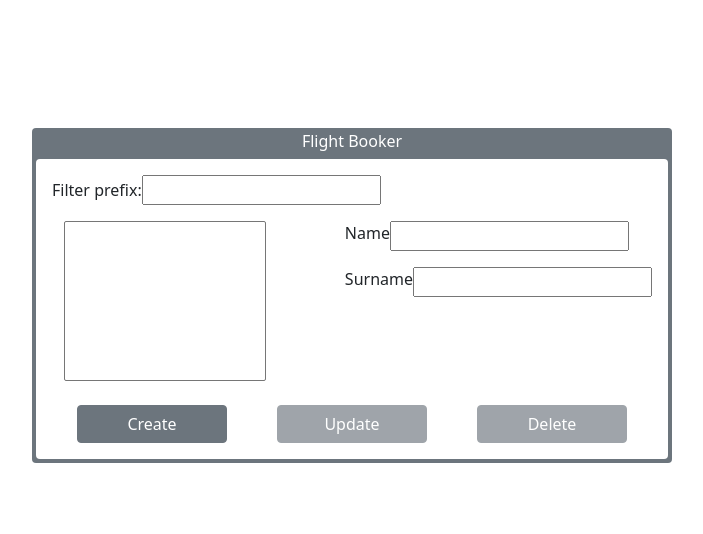
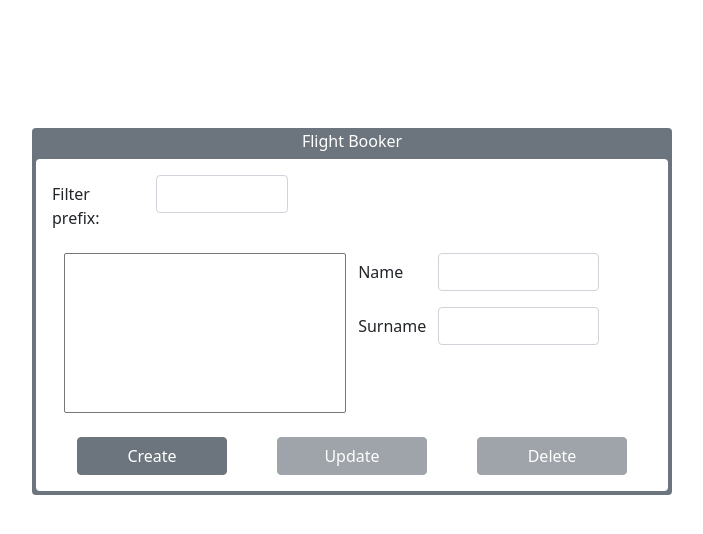
Before and after one commit to ShivanshTB/7-Day-Challenge, an Angular app: page /crud in a window 1280 px wide. Shown: the top 534 px of the page, without its empty margins (288-991 px from the left). Built offline with nearby package versions, Linux system fonts and the light colour scheme.

Commit message:
3662 crud changes

```diff
--- a/src/app/app.module.ts
+++ b/src/app/app.module.ts
@@ -10,6 +10,7 @@ import { TimerComponent } from './timer/timer.component';
 import { CrudComponent } from './crud/crud.component';
 import { CellsComponent } from './cells/cells.component';
 import { FormsModule } from '@angular/forms';
+import { ReactiveFormsModule } from '@angular/forms';
 @NgModule({
   declarations: [
     AppComponent,
@@ -24,6 +25,7 @@ import { FormsModule } from '@angular/forms';
     BrowserModule,
     AppRoutingModule,
     FormsModule,
+    ReactiveFormsModule,
   ],
   providers: [],
   bootstrap: [AppComponent]
--- a/src/app/crud/crud.component.html
+++ b/src/app/crud/crud.component.html
@@ -1,36 +1,63 @@
-
-<section class="container d-block w-50 h-50 p-1  bg-secondary text-white rounded">
+<section
+  class="container d-block w-50 h-50 p-1 bg-secondary text-white rounded">
   <h6 class="text-center">Flight Booker</h6>
-    <div class=" container d-block justify-content-center align-items-center p-3 bg-white text-dark w-100 rounded">
+  <div class="container d-block justify-content-center align-items-center p-3 bg-white text-dark w-100 rounded">
     <div id="search">
-           <label>Filter prefix: </label>
-           <input type="text" [(ngModel)]="search" (input)="find()" class="ml-3">
+        <div class="row mb-2">
+            <label class="col-sm-2 col-form-label">Filter prefix:</label>
+            <div class="col-sm-3">
+              <input type="text" class="form-control" [(ngModel)]="search" (input)="find()" >
             </div>
-       <div id="form" class="d-flex  justify-content-center mt-3">
-           <div class="display container">
-              <select name="" id="select" class="w-75" size="4" >
-            <option value="" (click) = "select(this.item)" *ngFor = "let item of dataArr" >
-                {{item.Name}} {{item.Surname}}
+          </div>
+      <!-- <label>Filter prefix: </label>
+      <input type="text" [(ngModel)]="search" (input)="find()" class="ml-3" /> -->
+    </div>
+    <div id="form" class="d-flex justify-content-around mt-3 w-100">
+      <div class="display container ">
+        <select id="select" class="w-100" size="4">
+          <option (click)="select(this.item)" *ngFor="let item of dataArr">
+            {{ item.firstname }} {{ item.surname }}
           </option>
         </select>
+      </div>
 
+      <div id="name" class="d-block w-100">
+        <form [formGroup]="nameForm">
+            <div class="row mb-3">
+              <label class="col-sm-3 col-form-label">Name</label>
+              <div class="col-sm-7">
+                <input type="text" class="form-control" formControlName="firstname">
               </div>
-           <div id="name" class="d-block w-75">
-               <div class="d-inline-flex justify-content-around">
+            </div>
+            <div class="row mb-3">
+              <label class="col-sm-3 col-form-label">Surname</label>
+              <div class="col-sm-7 ">
+                <input type="text" class="form-control" formControlName="surname" >
+              </div>
+            </div>
+          </form>
+        <!-- <div class="d-inline-flex justify-content-around">
           <span class="mr-4">Name </span>
           <input type="text" class="ml-5" id="nameField" [(ngModel)]="name">
         </div>
         <br>
          <div class="d-inline-flex mt-3">
           <span class="mr-4">Surname </span>
-                <input type="text" class="ml-1" id="surnameField" [(ngModel)]="surname">
+          <input type="text" class="ml-1" id="surnameField" [(ngModel)]="surname" >
+        </div>  -->
+      </div>
+
+    </div>
+    <div id="button" class="d-flex justify-content-around">
+      <button type="button" class="btn btn-secondary w-25 mt-4 mr-3" (click)="create()">
+        Create
+      </button>
+      <button type="button" class="btn btn-secondary w-25 mt-4 mr-3" [disabled]="updateBtn" (click)="update()">
+        Update
+      </button>
+      <button type="button" class="btn btn-secondary w-25 mt-4 mr-3" [disabled]="deleteBtn" (click)="delete()">
+        Delete
+      </button>
     </div>
   </div>
-       </div>
-        <div id="button" class=" d-flex justify-content-around">
-            <button type="button" class="btn btn-secondary w-25 mt-4 mr-3" (click)="create()">Create</button>
-            <button type="button" class="btn btn-secondary w-25 mt-4 mr-3" [disabled]="updateBtn" (click)="update()">Update</button>
-            <button type="button" class="btn btn-secondary w-25 mt-4 mr-3" [disabled]="deleteBtn" (click)="delete()">Delete</button>
-        </div>
-    </div>
-</section>
+<!-- </section> -->
--- a/src/app/crud/crud.component.ts
+++ b/src/app/crud/crud.component.ts
@@ -1,5 +1,5 @@
 import { Component, OnInit } from '@angular/core';
-import { findIndex } from 'rxjs';
+import { FormControl,FormGroup, Validators } from '@angular/forms';
 
 @Component({
   selector: 'app-crud',
@@ -12,24 +12,23 @@ export class CrudComponent implements OnInit {
 
   ngOnInit(): void {    }
 
-  name!: String;
-  surname!: String;
   dataArr :any[]= [];
   updateBtn: Boolean = true;
   deleteBtn: Boolean = true;
-  dataObj : any = {"Name":"","Surname":""};
   storeArr = this.dataArr;
   indexObj!: number;
   search!: string;
-  showSearch : Boolean = false;
-  toShow: Boolean = true;
+
+  nameForm = new FormGroup({
+    firstname: new FormControl(''),
+    surname: new FormControl('')
+  })
 
   read(){
-    if(this.name != "" || this.surname != ""){
-      this.dataObj = {"Name":this.name,"Surname": this.surname};
-      this.dataArr.push(this.dataObj);
+    if(this.nameForm.get('firstname')?.value == ""){
+      alert("Please enter your details!");
     }else{
-      alert("Please entered your details!")
+      this.dataArr.push(this.nameForm?.value);
     }
  }
    create(){
@@ -38,35 +37,50 @@ export class CrudComponent implements OnInit {
   }
 
 reset(){
-  this.name = "";
-  this.surname = "";
+  this.nameForm.setValue({
+    firstname: '',
+    surname: ''
+  })
 }
+
   select(e:any){
-     this.indexObj = this.dataArr.findIndex(function(index){
-       return index.Name == e.Name && index.Surname ==e.Surname
-     })
-    this.name = e.Name;
-    this.surname = e.Surname;
+    this.indexObj = this.dataArr.indexOf(e)
+     this.nameForm.setValue({
+      firstname: e.firstname,
+      surname: e.surname,
+    })
     this.updateBtn = false;
     this.deleteBtn = false;
   }
 
   delete(){
-    this.dataArr.splice(this.indexObj,1);
-    this.reset();
+    if(this.nameForm.get("firstname")?.value != "" || this.nameForm.get("surname")?.value != ""){
+      this.dataArr.splice(this.indexObj,1);
+      this.updateBtn = true;
+      this.deleteBtn = true;
+      this.reset();
+    }else{
+      alert("Please select to delete!");
+    }
+
   }
 
   update(){
-    this.dataArr[this.indexObj]["Name"] = this.name;
-    this.dataArr[this.indexObj]["Surname"] = this.surname;
+    if(this.nameForm.get("firstname")?.value !="" || this.nameForm.get("surname")?.value != ""){
+      this.dataArr[this.indexObj]["firstname"] = this.nameForm.get("firstname")?.value;
+    this.dataArr[this.indexObj]["surname"] = this.nameForm.get("surname")?.value;
     this.reset();
+    }else{
+      alert("Please select to update!");
+    }
+
   }
 
   find(){
     let searchWord = this.search.toLowerCase();
      if(this.search){
       let save = this.dataArr.filter((res)=>{
-        return res.Surname.toLowerCase().includes(searchWord);
+        return res.surname.toLowerCase().includes(searchWord);
       })
       this.dataArr = save;
     }else{
```
Lines whose indentation alone changed are shown as unchanged.
